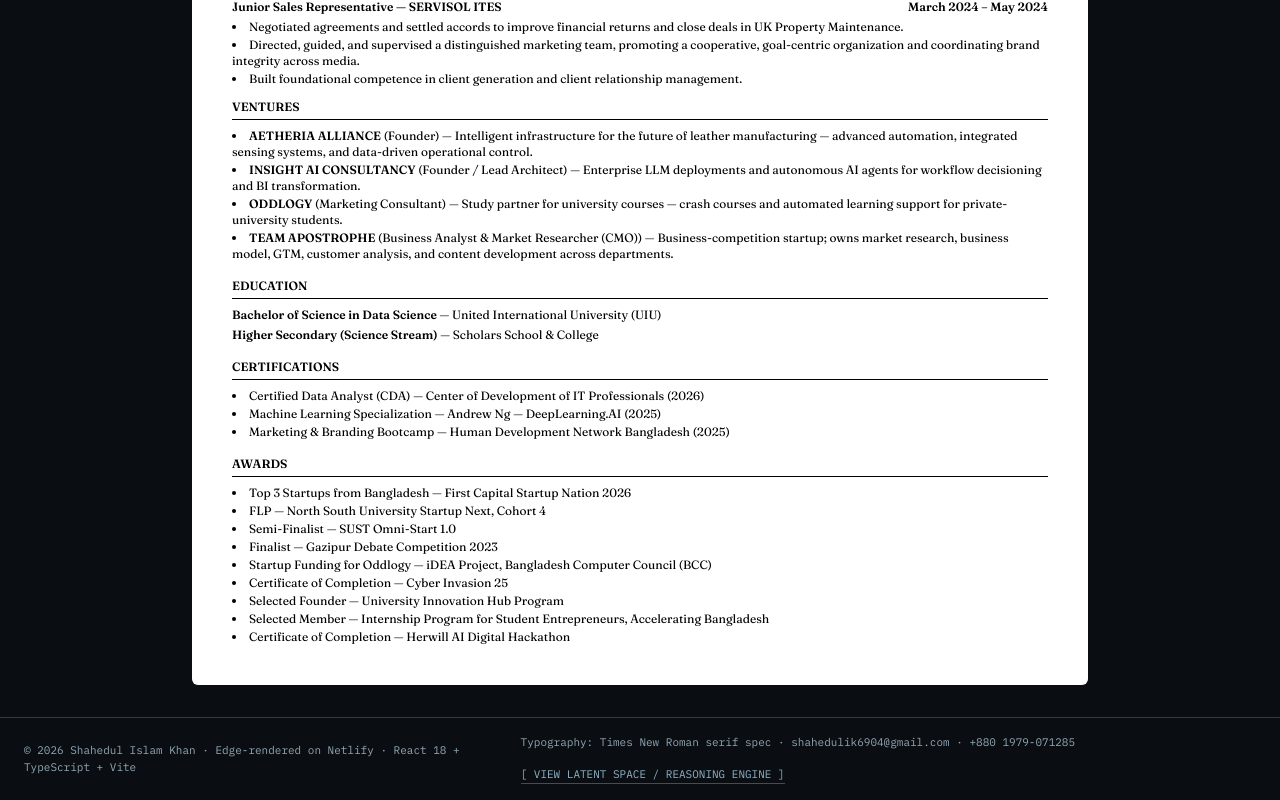
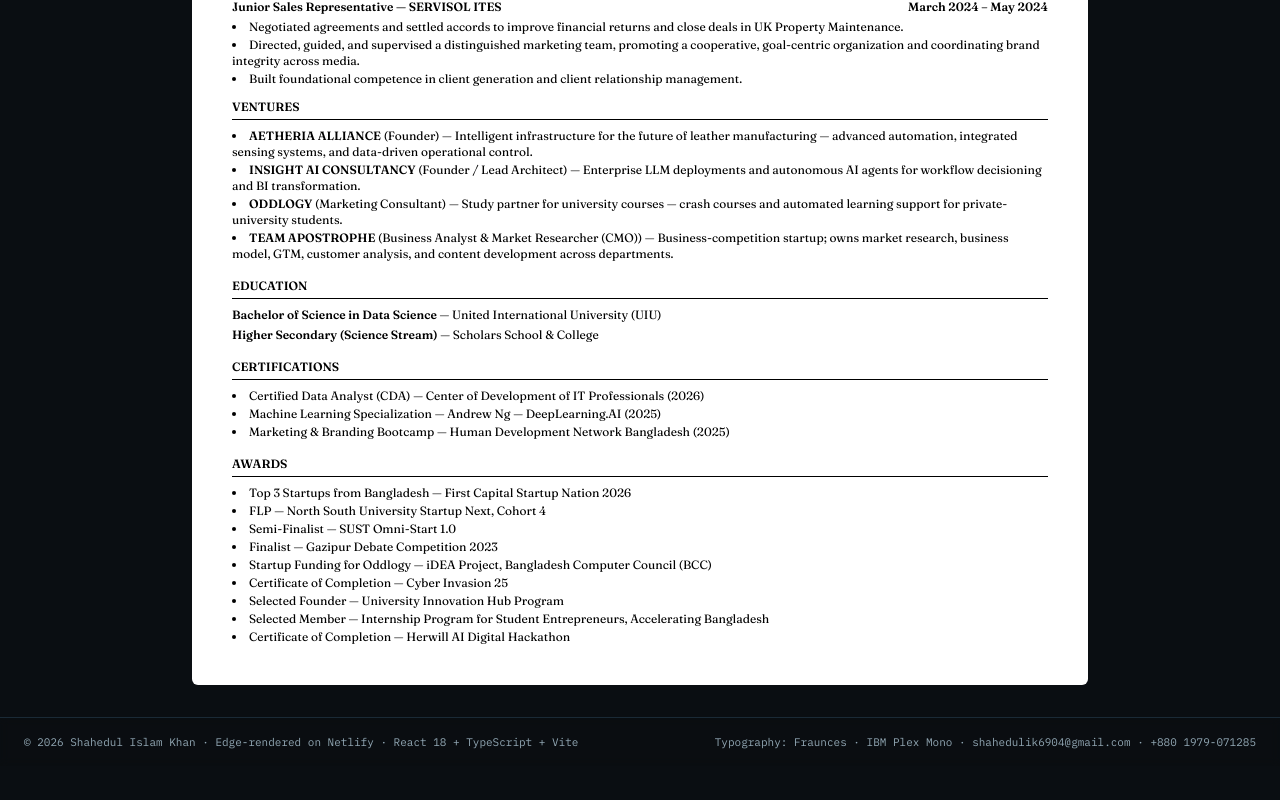
Before and after one commit to shahedulik/shahedul-portfolio, a React (Vite) app: page /ats in a window 1280 px wide. Shown: the part 1232-2032 px from the top of the page. After the commit the page ends 1998 px from the top, so only its background shows below. Built offline with nearby package versions, Linux system fonts and the light colour scheme.

Commit message:
Change footer typography and backdrop styles
Updated footer typography and background styles.

```diff
--- a/src/components/AppFooter.tsx
+++ b/src/components/AppFooter.tsx
@@ -2,15 +2,10 @@
 
 export default function AppFooter() {
   return (
-    <footer className="border-t border-line/70 bg-ink-900">
+    <footer className="border-t border-line/40 bg-ink-900/60 backdrop-blur-sm">
       <div className="max-w-7xl mx-auto px-4 sm:px-6 py-4 flex flex-col sm:flex-row gap-2 sm:items-center sm:justify-between font-mono text-[11px] text-mut">
         <span>© 2026 {PROFILE.name} · Edge-rendered on Netlify · React 18 + TypeScript + Vite</span>
-        <div className="flex items-center gap-4 flex-wrap">
-  <span>Typography: Times New Roman serif spec · {PROFILE.email} · {PROFILE.phone}</span>
-  <a href="https://thinking-portfolio.netlify.app" target="_blank" rel="noopener" className="text-data hover:text-white border-b border-data/40 transition-colors">
-    [ VIEW LATENT SPACE / REASONING ENGINE ]
-  </a>
-</div>
+        <span>Typography: Fraunces · IBM Plex Mono · {PROFILE.email} · {PROFILE.phone}</span>
       </div>
     </footer>
   );
```
